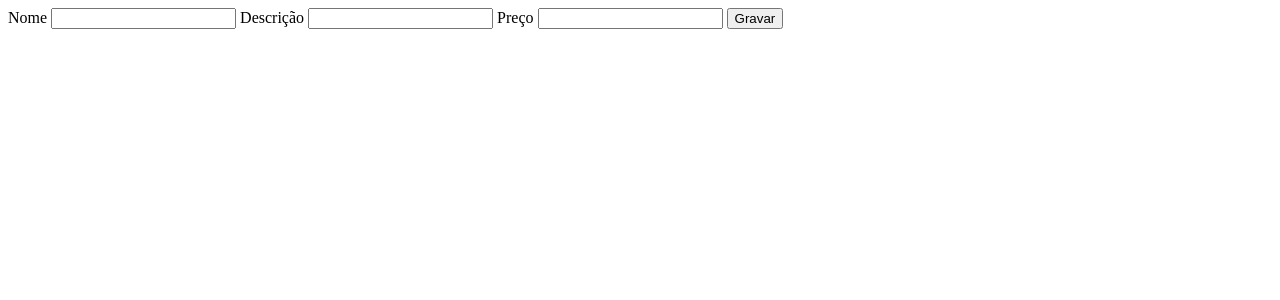
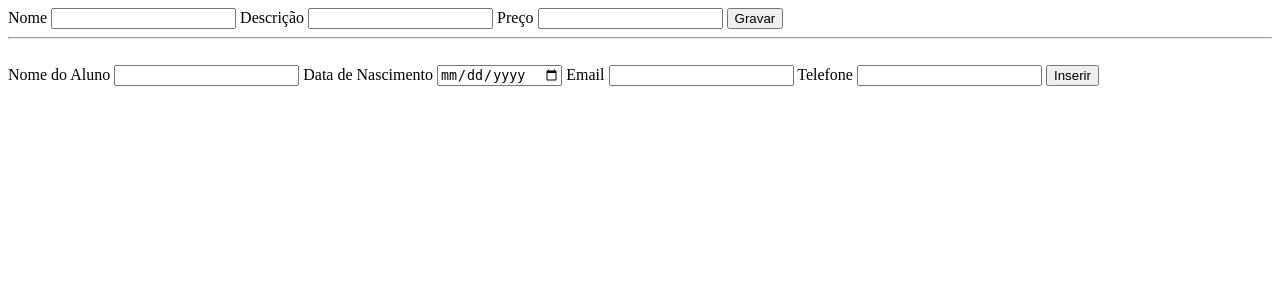
Before and after one commit to devnasc08/servicehub, a PHP site: page /formservico.php in a window 1280 px wide. Shown: the top 300 px of the page. Run offline with PHP 8.4, Linux system fonts and the light colour scheme.

Commit message:
Desenvolvendo campo de inserção de aluno

```diff
--- a/formservico.php
+++ b/formservico.php
@@ -1,28 +1,35 @@
 <?php
+require_once "config/conexao.php";
 ini_set('display_errors', 1);
 ini_set('display_startup_errors', 1);
 error_reporting(E_ALL);
 
 
-if($_SERVER['REQUEST_METHOD']=="POST"){
-require_once "config/conexao.php";
-$nome = $_POST ['txtnome'];
-$descricao = $_POST ['txtdescricao'];
-$preco = $_POST ['txtpreco'];
+if ($_SERVER['REQUEST_METHOD'] == "POST") {
+    $nome = $_POST['txtnome'];
+    $descricao = $_POST['txtdescricao'];
+    $preco = $_POST['txtpreco'];
 
     // ==== Inserindo Serviços ====
     $sql = "insert servicos (nome, descricao, preco) values(:nome, :descricao, :preco)";
     $cmd = $pdo->prepare($sql);
-$cmd->execute([':nome'=>$nome, ':descricao'=>$descricao, ':preco'=>$preco]);
+    $cmd->execute([':nome' => $nome, ':descricao' => $descricao, ':preco' => $preco]);
     $id = $pdo->lastInsertId();     //Armazena o ID do serviço que acabou de ser inserido
 
-if(isset($id))/*SE valor associado em $ID?*/{
-    echo "Serviço cadastrado com sucesso, com id ".$id;
+    if (isset($id))/*SE valor associado em $ID?*/ {
+        echo "Serviço cadastrado com sucesso, com id " . $id;
+    } else {
+        echo "Falha ao cadastrar o serviço!!";
     }
 
-else{
-    echo "Falha ao cadastrar o serviço!!";
- }
+    $name = $_POST['nomeAluno'];
+    $data_nasc = $_POST['data_nasc'];
+    $email = $_POST['emailAluno'];
+    $telefone = $_POST['telAluno'];
+
+    $sql = "INSERT alunos (nome, data_nasc, email, telefone) VALUES(:nome, :data_nasc, :email, :telefone)";
+    $cmd = $pdo->prepare($sql);
+    $cmd->execute(['nome' => $name, 'data_nasc' => $data_nasc, 'email' => $email, 'telefone' => $telefone]);
 }
 ?>
 
@@ -32,26 +39,44 @@ else{
 
 <!DOCTYPE html>
 <html lang="pt-br">
+
 <head>
     <meta charset="UTF-8">
     <title>Formulário de Serviços</title>
 </head>
+
 <body>
     <form action="formservico.php" method="post">
         <input type="number" name="txtid" id="" hidden>
-
         <label for="txtnome">Nome</label>
         <input type="text" name="txtnome" id="">
-
         <label for="txtdescricao">Descrição</label>
         <input type="text" name="txtdescricao">
-
         <label for="txtpreco">Preço</label>
         <input type="text" name="txtpreco">
+        <button type="submit">Gravar</button>
+        <br>
+        <hr> <br>
+        <!-- =================== Form ALUNO ===================== -->
+        <form action="formservico.php" method="post">
+            <input type="number" name="txtid" id="" hidden>
 
-        <button type="submit">Gravar</button>
+            <label for="txtnome">Nome do Aluno</label>
+            <input type="text" name="nomeAluno" id="">
+
+            <label for="txtpreco">Data de Nascimento</label>
+            <input type="date" name="dataNasc">
+
+            <label for="txtdescricao">Email</label>
+            <input type="email" name="emailAluno">
+
+            <label for="txtdescricao">Telefone</label>
+            <input type="tel" name="tellAluno">
+
+            <button type="submit">Inserir</button>
 
 
         </form>
 </body>
+
 </html>
```
Lines whose indentation alone changed are shown as unchanged.
